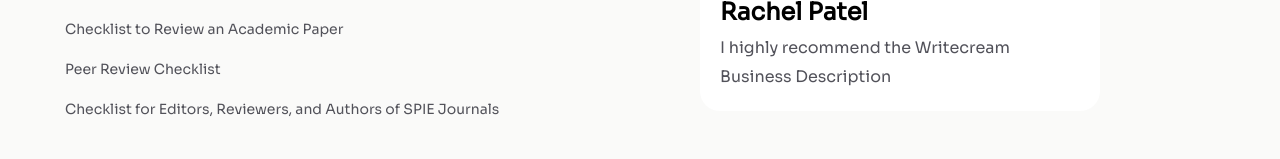
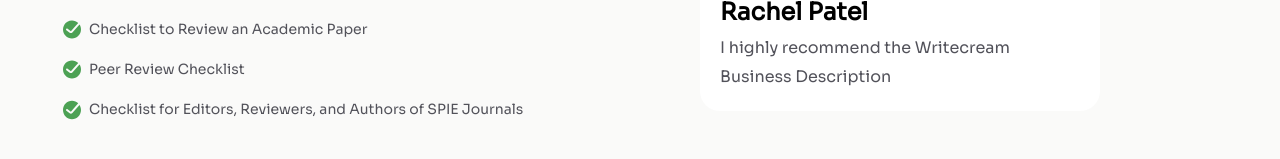
Before and after one commit to rahul72parihar/testimonial-page, a plain HTML site: page index.html in a window 1280 px wide. Shown: the part 485-644 px from the top of the page. Drawn offline with Linux system fonts and the light colour scheme; the site is published under a folder, as on GitHub Pages, so addresses that start at the root find nothing.

Commit message:
desktop view finished

```diff
--- a/index.html
+++ b/index.html
@@ -23,9 +23,9 @@
                 efficient, and
                 consistent.</p>
             <ul class="list">
-                <li><img class="check" src="/images/Done_ring_round_fill.svg" alt=""> Checklist to Review an Academic Paper</li>
-                <li><img class="check" src="/images/Done_ring_round_fill.svg" alt="">Peer Review Checklist</li>
-                <li><img class="check" src="/images/Done_ring_round_fill.svg" alt="">Checklist for Editors, Reviewers, and Authors of SPIE Journals</li>
+                <li><img class="check" src="images/Done_ring_round_fill.svg" alt=""> Checklist to Review an Academic Paper</li>
+                <li><img class="check" src="images/Done_ring_round_fill.svg" alt="">Peer Review Checklist</li>
+                <li><img class="check" src="images/Done_ring_round_fill.svg" alt="">Checklist for Editors, Reviewers, and Authors of SPIE Journals</li>
             </ul>
         </div>
         <!--    Right side of the page   -->
```
